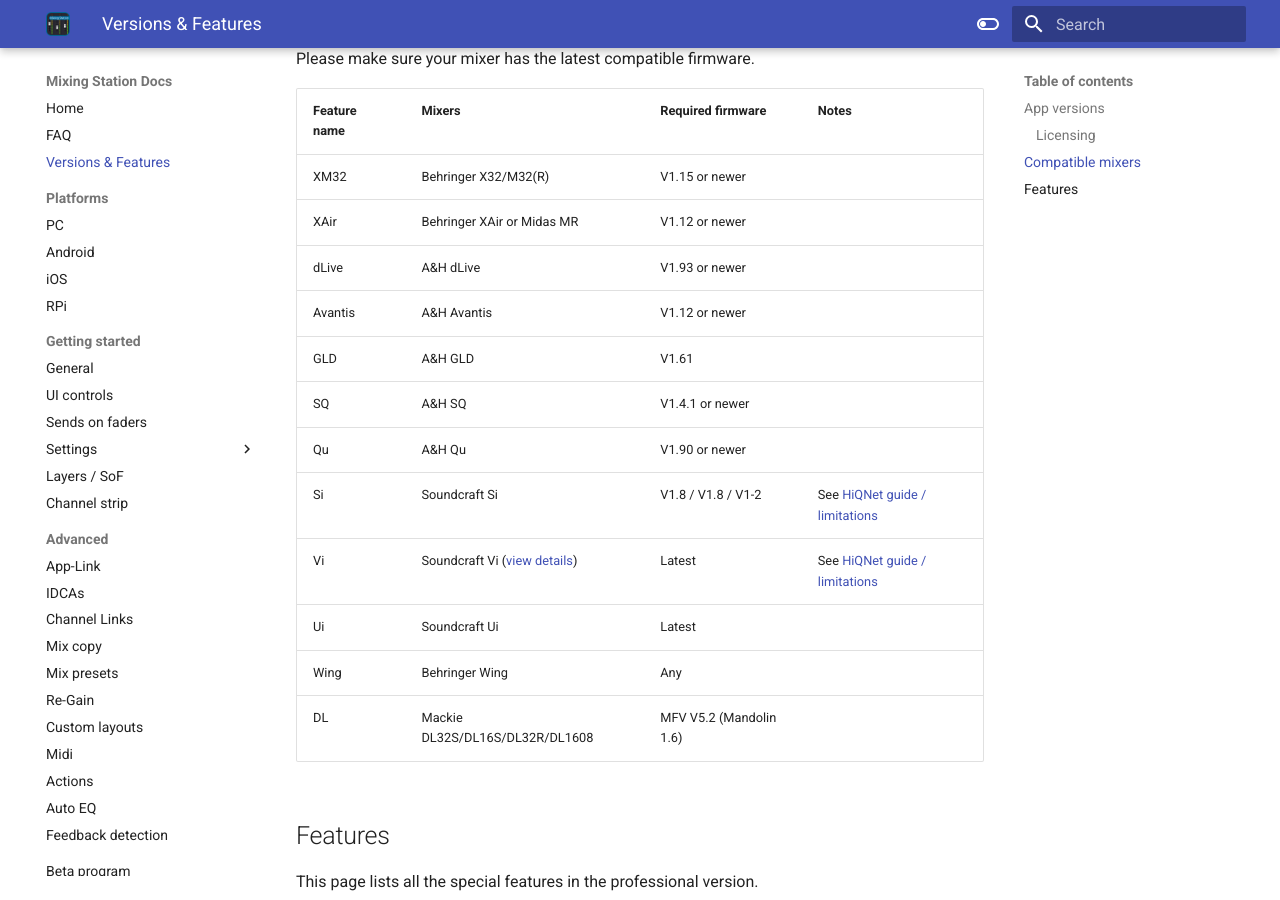
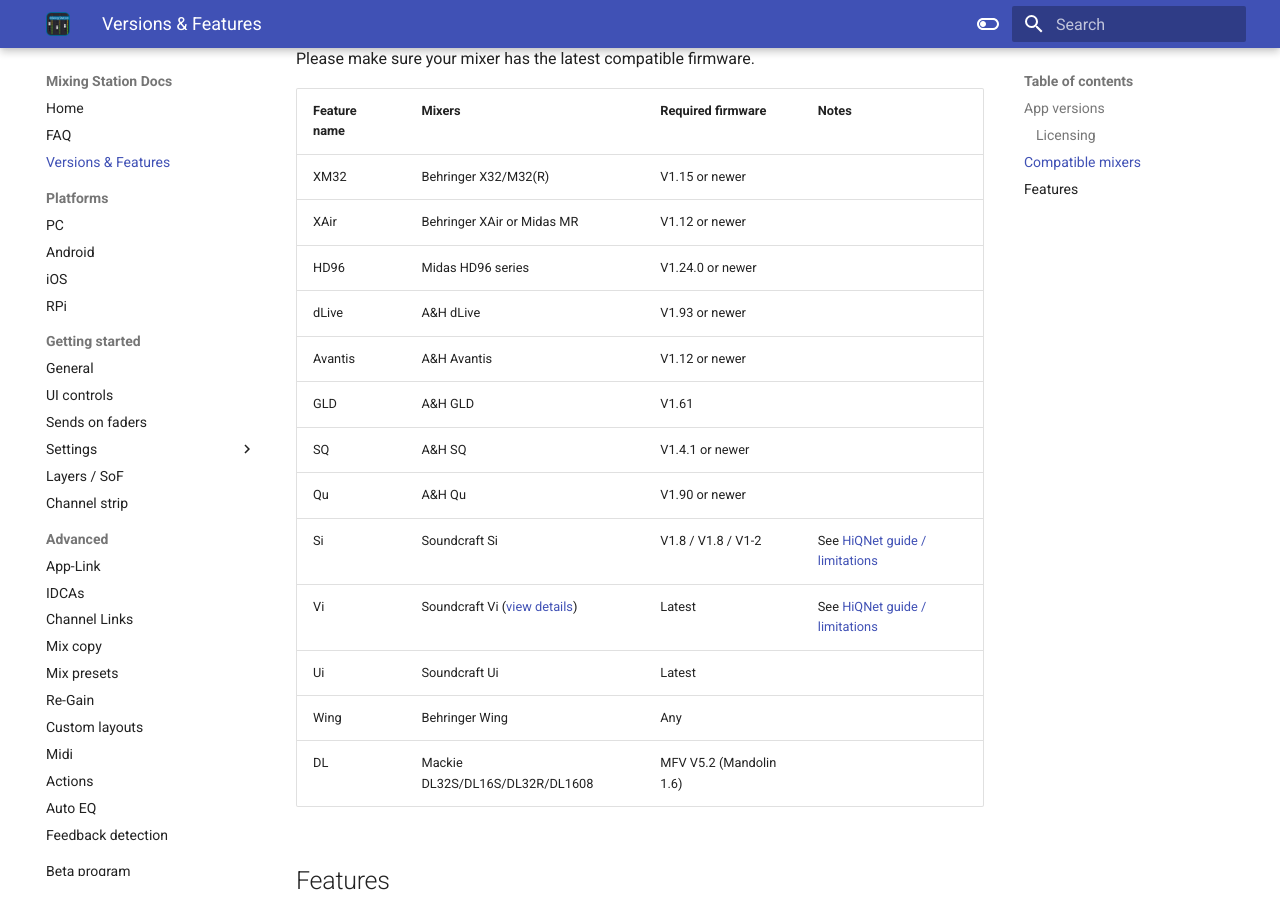
Before and after one commit to davidgiga1993/mixing-station-docs, an MkDocs documentation site: the page built from docs/feature-list.md, in a window 1280 px wide and 900 px high, scrolled down 518 px. Built offline with MkDocs 1.6.1 and Material for MkDocs 9.7.7, drawn with Linux system fonts in a browser that asks for light colours.

Commit message:
docs: add midas hd

```diff
--- a/docs/feature-list.md
+++ b/docs/feature-list.md
@@ -1,21 +1,26 @@
 # Versions and features
 
 ## App versions
-The app is available for three different platforms: **[iOS](platforms/ios.md)**, **[Android](platforms/android.md)** and **[PC](platforms/pc.md)**.
+
+The app is available for three different platforms: **[iOS](platforms/ios.md)**, **[Android](platforms/android.md)** and
+**[PC](platforms/pc.md)**.
 
 Since the app store policies are slightly different, each app has different versions on each platform.
 Click on the left menu items to open the page for your platform and see further details.
 
 ### Licensing
+
 For licensing information, please refer to the [licensing page](license/overview.md).
 
 ## Compatible mixers
+
 Please make sure your mixer has the latest compatible firmware.
 
 | Feature name | Mixers                                           | Required firmware       | Notes                                                  |
 |--------------|--------------------------------------------------|-------------------------|--------------------------------------------------------|
 | XM32         | Behringer X32/M32(R)                             | V1.15 or newer          |                                                        |
 | XAir         | Behringer XAir or Midas MR                       | V1.12 or newer          |                                                        |
+| HD96         | Midas HD96 series                                | V1.24.0 or newer        |                                                        |
 | dLive        | A&H dLive                                        | V1.93 or newer          |                                                        |
 | Avantis      | A&H Avantis                                      | V1.12 or newer          |                                                        |
 | GLD          | A&H GLD                                          | V1.61                   |                                                        |
@@ -27,8 +32,8 @@
 | Wing         | Behringer Wing                                   | Any                     |                                                        |
 | DL           | Mackie DL32S/DL16S/DL32R/DL1608                  | MFV V5.2 (Mandolin 1.6) |                                                        |
 
+## Features
 
-## Features
 This page lists all the special features in the professional version.
 
 | Feature                                            | Pro | Free | Model                                                        | Platform |
@@ -58,7 +63,7 @@
 | [Custom layouts](custom-layouts.md)                | X   |      | Any                                                          | Any      |
 | [Midi](midi.md)                                    | X   |      | Any                                                          | Any      |
 | [Channel move](xm32/channel-move.md)               | X   |      | XM32                                                         | Any      |
-| [Channel/DCA Spill](settings/app.md#dca-spill)      | X   |      | Any                                                          | Any      |
+| [Channel/DCA Spill](settings/app.md#dca-spill)     | X   |      | Any                                                          | Any      |
 | Dashboard view                                     | X   |      | Any                                                          | Any      |
 | [Automatic ringing out](feedback-detection.md)     | X   |      | Any*                                                         | Any      |
 | [Mix copy](mix-copy.md)                            | X   |      | Any                                                          | Any      |
```
